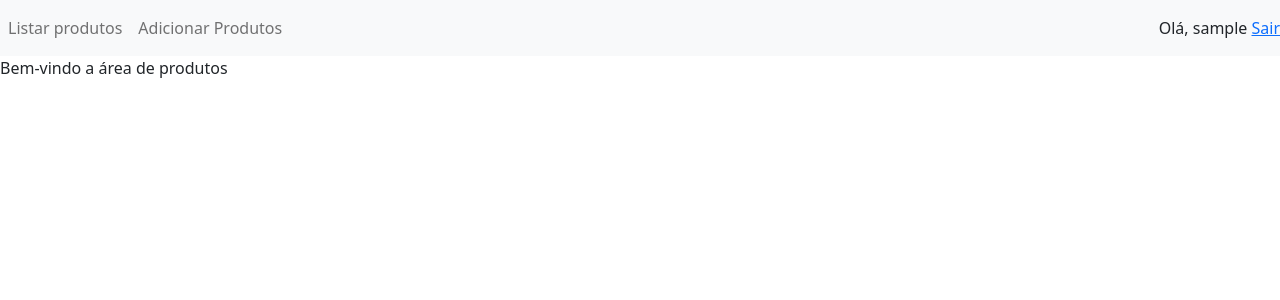
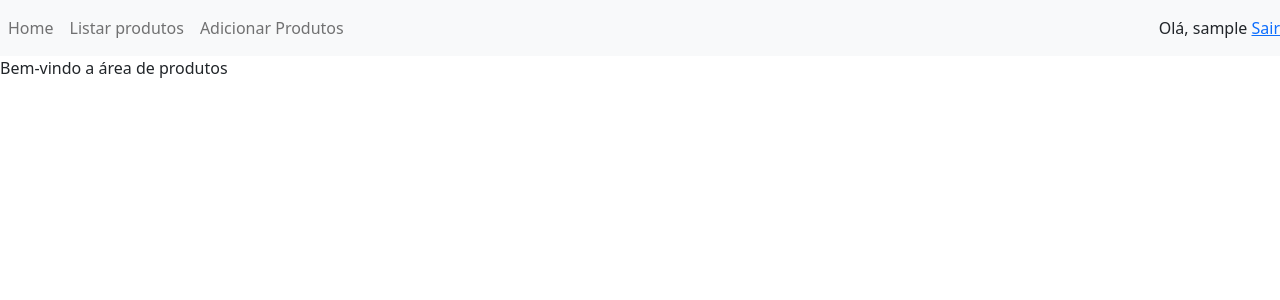
Before and after one commit to ericsantosbr/gestao_produtos, a Django app: page /produtos/ in a window 1280 px wide. Shown: the top 300 px of the page. Run offline with Django 3.2, Linux system fonts and the light colour scheme; the visitor is signed in with stand-in values (Sample User, id 1).

Commit message:
added homepage and register links to the navbar

```diff
--- a/templates/base.html
+++ b/templates/base.html
@@ -13,6 +13,9 @@
                 <div class="collapse navbar-collapse" id="navbarSupportedContent">
                     <ul class="navbar-nav mr-auto">
                         <li class="nav-item active">
+                            <a class="nav-link" href="{% url 'homepage' %}">Home</a>
+                        </li>
+                        <li class="nav-item active">
                             <a class="nav-link" href="{% url 'list_products' %}">Listar produtos</a>
                         </li>
                         <li class="nav-item">
@@ -25,7 +28,7 @@
                     {% if user.is_authenticated %}
                         Olá, {{ user.username }} <a href="{% url 'logout' %}">Sair</a>
                     {% else %}
-                        Olá! Faça <a href="{% url 'login' %}">login</a> para continuar
+                        Olá! Faça <a href="{% url 'login' %}">login</a> ou <a href="{% url 'register' %}">cadastre-se</a> para continuar
                     {% endif %}
                 </div>
             </nav>
```
